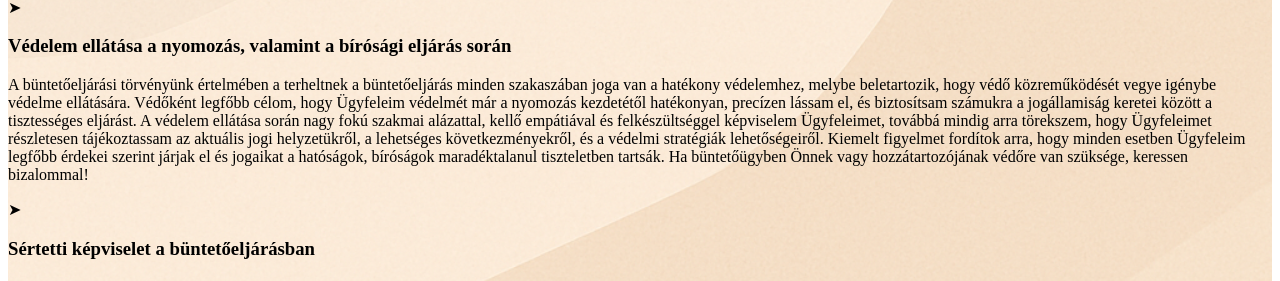
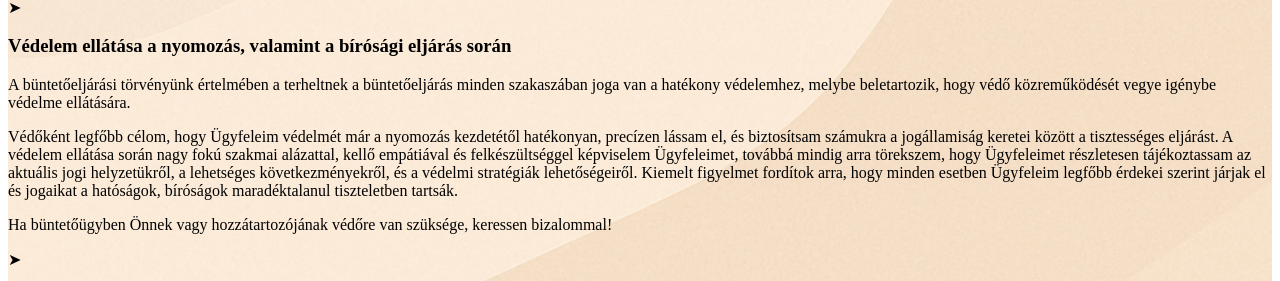
Before and after one commit to gergelyPapi/business-promo-site, a React (Create React App) app: page / in a window 1280 px wide. Both pictures are taken after a click on the element 640 px from the left and 1808 px from the top of the page. Shown: the part 1781-2062 px from the top of the page. Built offline with nearby package versions, Linux system fonts and the light colour scheme; the HTML template or start-up script is replaced by a standard one; a web font is replaced by a local one.

Commit message:
Adjust fade-ins & -outs + added background for service TODO: legal text & language switch

```diff
--- a/public/index.html
+++ b/public/index.html
@@ -11,6 +11,7 @@
     <link href="https://fonts.googleapis.com/css2?family=Source+Serif+Pro:wght@400;600&display=swap" rel="stylesheet">
     <link href="https://fonts.googleapis.com/css2?family=Merriweather&display=swap" rel="stylesheet">
     <title>dr. Szomor Zsófia Anna - ügyvéd</title>
+    <meta name="viewport" content="width=device-width, initial-scale=1">
   </head>
   <body>
     <noscript>You need to enable JavaScript to run this app.</noscript>
--- a/src/App.jsx
+++ b/src/App.jsx
@@ -154,6 +154,7 @@ function App() {
             key={service.serviceId}
             title={service.title}
             details={service.details}
+            pgraphs={service.paragraphs}
             articleId={service.serviceId}
             isExpanded={expandedServiceId === service.serviceId}
             onToggle={() => toggleService(service.serviceId)}
@@ -208,7 +209,7 @@ function App() {
           </form>
         </div>
         <footer className="contact-footer" tabIndex={-1}>
-          Legal text
+          Insert Legal text
         </footer>
       </section>
     </div>
--- a/src/components/ServiceCard/serviceCard.js
+++ b/src/components/ServiceCard/serviceCard.js
@@ -1,13 +1,13 @@
 import { useEffect, useState } from "react";
 
-function ServiceCard({ title, details, articleId, isExpanded, onToggle }) {
+function ServiceCard({ title, pgraphs, articleId, isExpanded, onToggle }) {
   const [visible, setVisible] = useState(false);
   const [fadeClass, setFadeClass] = useState("");
 
   useEffect(() => {
     if (isExpanded) {
       setVisible(true);
-      setFadeClass(""); // Reset class first
+      setFadeClass("");
       setTimeout(() => setFadeClass("fade-in"), 10);
     } else if (visible) {
       setFadeClass("fade-out");
@@ -19,15 +19,16 @@ function ServiceCard({ title, details, articleId, isExpanded, onToggle }) {
   return (
     <div
       className={`service-card ${isExpanded ? "expanded" : ""}`}
-      onClick={onToggle}
     >
-      <div tabIndex={-1} className="service-header">
+      <div tabIndex={-1} className="service-header" onClick={onToggle}>
         <span className="arrow">➤</span>
         <h3>{title}</h3>
       </div>
-      {visible && (
+      {visible && pgraphs && (
         <div className={`service-details ${fadeClass}`}>
-          <p>{details}</p>
+          {pgraphs.map((paragraph, idx) => (
+            <p key={idx}>{paragraph}</p>
+          ))}
         </div>
       )}
     </div>
--- a/src/components/ServiceCard/services.js
+++ b/src/components/ServiceCard/services.js
@@ -1,65 +1,84 @@
 export const services = [
   {
     title: "Védelem ellátása a nyomozás, valamint a bírósági eljárás során",
-    details: `A büntetőeljárási törvényünk értelmében a terheltnek a büntetőeljárás minden szakaszában joga van a hatékony védelemhez,
-melybe beletartozik, hogy védő közreműködését vegye igénybe védelme ellátására. Védőként legfőbb célom, hogy Ügyfeleim
+    paragraphs: [
+    `A büntetőeljárási törvényünk értelmében a terheltnek a büntetőeljárás minden szakaszában joga van a hatékony védelemhez,
+    melybe beletartozik, hogy védő közreműködését vegye igénybe védelme ellátására.`,
+    ` Védőként legfőbb célom, hogy Ügyfeleim
     védelmét már a nyomozás kezdetétől hatékonyan, precízen lássam el, és biztosítsam számukra a jogállamiság keretei között
     a tisztességes eljárást. A védelem ellátása során nagy fokú szakmai alázattal, kellő empátiával és felkészültséggel
     képviselem Ügyfeleimet, továbbá mindig arra törekszem, hogy Ügyfeleimet részletesen tájékoztassam az aktuális jogi
     helyzetükről, a lehetséges következményekről, és a védelmi stratégiák lehetőségeiről. Kiemelt figyelmet fordítok arra,
     hogy minden esetben Ügyfeleim legfőbb érdekei szerint járjak el és jogaikat a hatóságok, bíróságok maradéktalanul
-tiszteletben tartsák.  Ha büntetőügyben Önnek vagy hozzátartozójának védőre van szüksége, keressen bizalommal!`,
+    tiszteletben tartsák.`,
+    ` Ha büntetőügyben Önnek vagy hozzátartozójának védőre van szüksége, keressen bizalommal!`
+    ],
     serviceId: "svc001"
   },
   {
     title: "Sértetti képviselet a büntetőeljárásban",
-    details: `A büntetőeljárás alapvetően a bűncselekmény elkövetőjének felelősségre vonásáról szól, azonban adott esetben nem szabad
-elfeledkezni a büntetőeljárás másik fontos szereplőjéről sem, a sértettről. A sértett az a személy (lehet természetes és
+    paragraphs: [
+      `A büntetőeljárás alapvetően a bűncselekmény elkövetőjének felelősségre vonásáról szól,
+      azonban adott esetben nem szabad elfeledkezni a büntetőeljárás másik fontos szereplőjéről sem, a sértettről.`,
+      `A sértett az a személy (lehet természetes és
       nem természetes személy is), akinek vagy amelynek a jogát vagy a jogos érdekét a bűncselekmény közvetlenül sértette vagy
-veszélyeztette. Sértetti képviselőként célom, hogy adott esetben, akár feljelentés elkészítésével és benyújtásával a
+      veszélyeztette.`,
+      `Sértetti képviselőként célom, hogy adott esetben, akár feljelentés elkészítésével és benyújtásával a
       sértett jogainak érvényre juttatását előmozdítsam, továbbá, hogy érdekeit képviseljem mind a nyomozó hatóság előtt, mind
       a bírósági eljárásban. A sértetti jogi képviselet alapvetően nem kötelező, azonban a hatékonyság érdekében célszerű,
-különösképpen, ha a sértett kártérítést követel, vagy polgári jogi igényét kívánja érvényesíteni.  Amennyiben Ön
-bűncselekmény áldozatává vált, keressen bizalommal!`,
+      különösképpen, ha a sértett kártérítést követel, vagy polgári jogi igényét kívánja érvényesíteni.`,
+      `Amennyiben Ön bűncselekmény áldozatává vált, keressen bizalommal!`
+    ],
     serviceId: "svc002"
   },
   {
     title: "Tanú támogatása a büntetőeljárásban",
-    details: `A büntetőeljárásban tanúként az hallgatható ki, akinek a bizonyítandó tényről tudomása lehet. Főszabályként, - ha a
-büntetőeljárásról szóló törvényünk nem tesz kivételt – a tanú köteles vallomást tenni. A tanú a büntetőeljárás során
-segítőt vehet igénybe, aki jogi segítséget nyújt neki az eljárás során. Tanú segítőjeként célom, hogy a tanúnak hatékony
+    paragraphs: [
+      `A büntetőeljárásban tanúként az hallgatható ki, akinek a bizonyítandó tényről tudomása lehet. Főszabályként, - ha a büntetőeljárásról szóló
+      törvényünk nem tesz kivételt – a tanú köteles vallomást tenni.`,
+      `A tanú a büntetőeljárás során segítőt vehet igénybe, aki jogi segítséget nyújt neki az eljárás során. Tanú segítőjeként célom, hogy a tanúnak hatékony
       jogi tanácsadást nyújtsak, segítsem őt a tanúvallomásra történő felkészülésben, valamint tájékoztassam a
       tanúvallomásának lehetséges következményeiről, biztosítva azt, hogy tanúként tett vallomása miatt ne kerülhessen
-hátrányos jogi helyzetbe.  Amennyiben Önt tanúként kívánják meghallgatni, keressen bizalommal!`,
+      hátrányos jogi helyzetbe.`,
+      `Amennyiben Önt tanúként kívánják meghallgatni, keressen bizalommal!`
+    ],
     serviceId: "svc003"
   },
   {
     title: "Cégeljárás",
-    details: `A cégalapítás és a változásbejegyzés (cégmódosítás) olyan két alapvető jogi eljárás, amelyek mindennapi részét képezik a
-vállalkozói létnek. Erre tekintettel elengedhetetlennek tartom, hogy praxisomban ezen a jogterületen is segítséget
-nyújtsak Ügyfeleimnek. A cégalapítás, változásbejegyzés során legfőbb célom, hogy biztosítsam az alapításhoz,
+    paragraphs: [
+      `A cégalapítás és a változásbejegyzés (cégmódosítás) olyan két alapvető jogi eljárás, amelyek mindennapi részét képezik a vállalkozói létnek.
+      Erre tekintettel elengedhetetlennek tartom, hogy praxisomban ezen a jogterületen is segítséget nyújtsak Ügyfeleimnek.`,
+      `A cégalapítás, változásbejegyzés során legfőbb célom, hogy biztosítsam az alapításhoz,
       módosításhoz szükséges iratok jogszerűségét, továbbá, hogy ezen iratok gyorsan, pontosan és precízen kerüljenek
-benyújtásra a megfelelő hatóságokhoz.  Cégalapítással, változásbejegyzéssel kapcsolatban, keressen bizalommal!`,
+      benyújtásra a megfelelő hatóságokhoz.`,
+      `Cégalapítással, változásbejegyzéssel kapcsolatban, keressen bizalommal!`
+    ],
     serviceId: "svc004"
   },
   {
     title: "Ingatlan adásvétel/ajándékozás",
-    details: `Az ingatlan adásvétel, valamint az ingatlan ajándékozás rendkívül gyakran előforduló jogügyletek a hétköznapi
-életünkben. Ennek ellenére és éppen ezért az ügyvéd szerepe kiemelten fontos ezen szerződések elkészítése és a
+    paragraphs: [
+      `Az ingatlan adásvétel, valamint az ingatlan ajándékozás rendkívül gyakran előforduló jogügyletek a hétköznapi életünkben.
+      Ennek ellenére és éppen ezért az ügyvéd szerepe kiemelten fontos ezen szerződések elkészítése és a
       hatóságokhoz történő benyújtása során. Ingatlan adásvétel és ingatlan ajándékozás során célom, hogy elősegítsem az
       ingatlanügylet jogszerű és valamennyi fél számára biztonságos lebonyolítását, megelőzve ezzel a jövőben esetlegesen
-kialakuló jogvitákat.  Ingatlan adásvétellel, ingatlan ajándékozással kapcsolatban keressen bizalommal!`,
+      kialakuló jogvitákat.`,
+      `Ingatlan adásvétellel, ingatlan ajándékozással kapcsolatban keressen bizalommal!`
+    ],
     serviceId: "svc005"
   },
   {
     title: "Családjog",
-    details: `A mai világban soha sem lehet tudni, hogy a házasságok hogyan végződnek, ezért a házasulók és a házastársak vagyoni
+    paragraphs: [
+      `A mai világban soha sem lehet tudni, hogy a házasságok hogyan végződnek, ezért a házasulók és a házastársak vagyoni
       viszonyainak szerződésben történő rendezése célszerű. Ezen szerződések érvényességéhez szükséges, hogy ügyvéd által
-kerüljenek ellenjegyzésre. Állok Ügyfeleim rendelkezésére házassági vagyonjogi szerződések elkészítésében. Válás esetén
-állok ügyfeleim rendelkezésére. Elsődleges célom, hogy előmozdítsam a mindkét fél érdekeit szolgáló közös megegyezéssel
+      kerüljenek ellenjegyzésre. Állok Ügyfeleim rendelkezésére házassági vagyonjogi szerződések elkészítésében.`,
+      `Válás esetén állok ügyfeleim rendelkezésére. Elsődleges célom, hogy előmozdítsam a mindkét fél érdekeit szolgáló közös megegyezéssel
       történő házasság felbontását, a szülői felügyelet gyakorlásának rendezését, ideértve a gyermektartás kérdését is,
       valamint a közös vagyon igazságos megosztását. Amennyiben erre nincsen lehetőség, abban az esetben hatékonyan képviselem
-ügyfelem érdekeit a váló és vagyonjogi perek során.`,
+      ügyfelem érdekeit a váló és vagyonjogi perek során.`
+    ],
     serviceId: "svc006"
   }
 ];
--- a/src/styles/App.css
+++ b/src/styles/App.css
@@ -283,9 +283,21 @@ header {
 }
 
 .service-card {
-  width: 90%;
+  background-image:
+  linear-gradient(to bottom, rgba(255,255,255,0.9), rgba(255,255,255,0)),
+  url('../assets//oak-texture.png'),
+  linear-gradient(to top, rgba(255,255,255,0.9), rgba(255,255,255,0));
+  background-size: cover;
+  background-position: center;
+  background-repeat: no-repeat;
+  background-blend-mode: overlay;
+  width: fit-content;
+  max-width: 90%;
   padding: 1rem;
-  transition: all 0.3s ease;
+  border-radius: 12px;
+  box-shadow: 0 0 12px rgba(0, 0, 0, 0.1);
+  margin-bottom: 1.5rem;
+  transition: all 0.3s ease-in-out;
 }
 
 .service-header {
@@ -326,18 +338,19 @@ header {
   margin-top: 0.75rem;
   opacity: 0;
   transform: translateY(-4px);
-  transition: opacity 0.3s ease, transform 0.3s ease;
-  margin-top: 0.75rem;
+  transition: max-height 0.3s ease-in-out, opacity 0.3s ease-in-out, transform 0.3s ease;
 }
 
 .fade-in {
   opacity: 1;
   transform: translateY(0);
+  max-height: fit-content;
 }
 
 .fade-out {
   opacity: 0;
   transform: translateY(-4px);
+  max-height: 0;
 }
 
 .overlay {
@@ -408,7 +421,6 @@ header {
   color: #666;
 }
 
-/* Base layout for full section */
 .section.contact {
   display: flex;
   flex-direction: column;
@@ -416,7 +428,6 @@ header {
   justify-content: space-between;
 }
 
-/* Content part: 60% height */
 .contact-content {
   display: flex;
   flex-direction: column;
```
Also changed, not shown: src/assets/oak-texture.png (added). Lines whose indentation alone changed are shown as unchanged.
